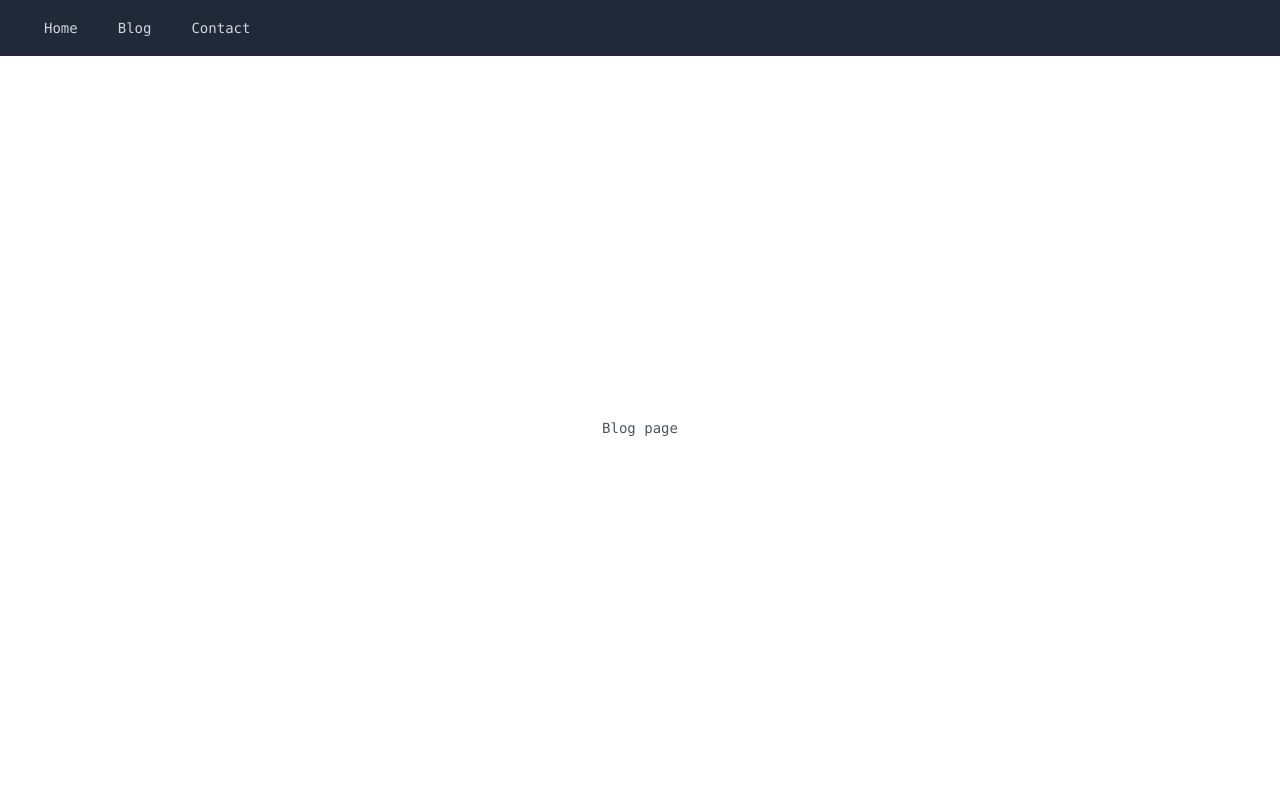
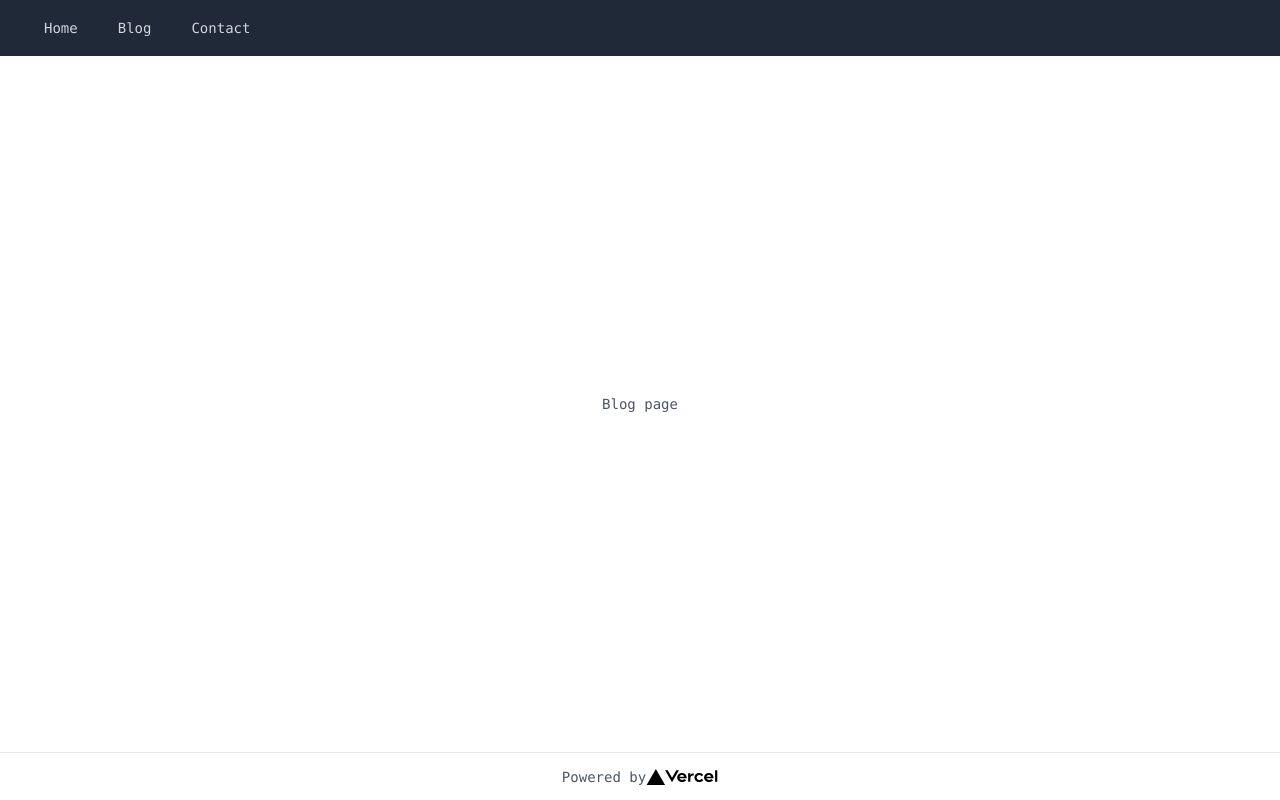
Before and after one commit to shisotem/nextjs-hp, a Next.js app: page /blog-page in a window 1280 px wide. Built offline with nearby package versions, Linux system fonts and the light colour scheme.

Commit message:
feat(Layout): implement footer

```diff
--- a/components/Layout.js
+++ b/components/Layout.js
@@ -34,6 +34,17 @@
       <main className="flex flex-1 justify-center items-center flex-col w-screen">
         {children}
       </main>
+      <footer className="w-full h-12 flex justify-center items-center border-t">
+        <a
+          className="flex items-center"
+          href="https://vercel.com?utm_source=create-next-app&utm_medium=default-template&utm_campaign=create-next-app"
+          target="_blank"
+          rel="noopener noreferrer"
+        >
+          Powered by{" "}
+          <Image src="/vercel.svg" alt="Vercel Logo" width={72} height={16} />
+        </a>
+      </footer>
     </div>
   );
 }
```
Also changed, not shown: pages/index.js (+0 -12 lines).
